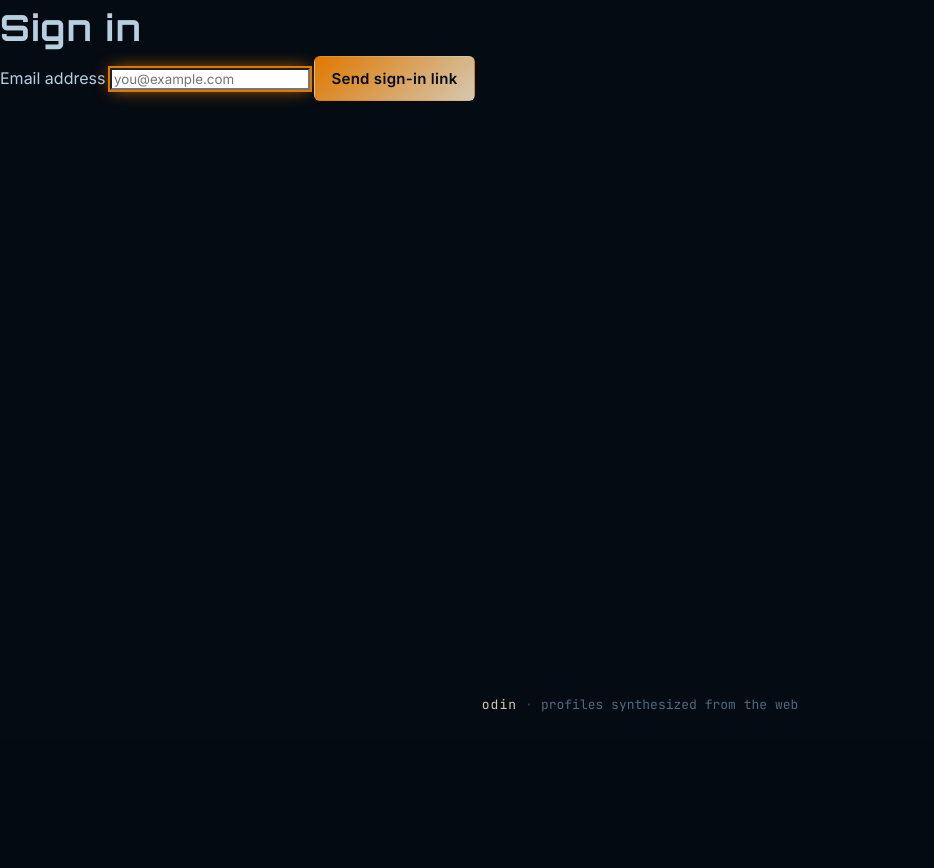
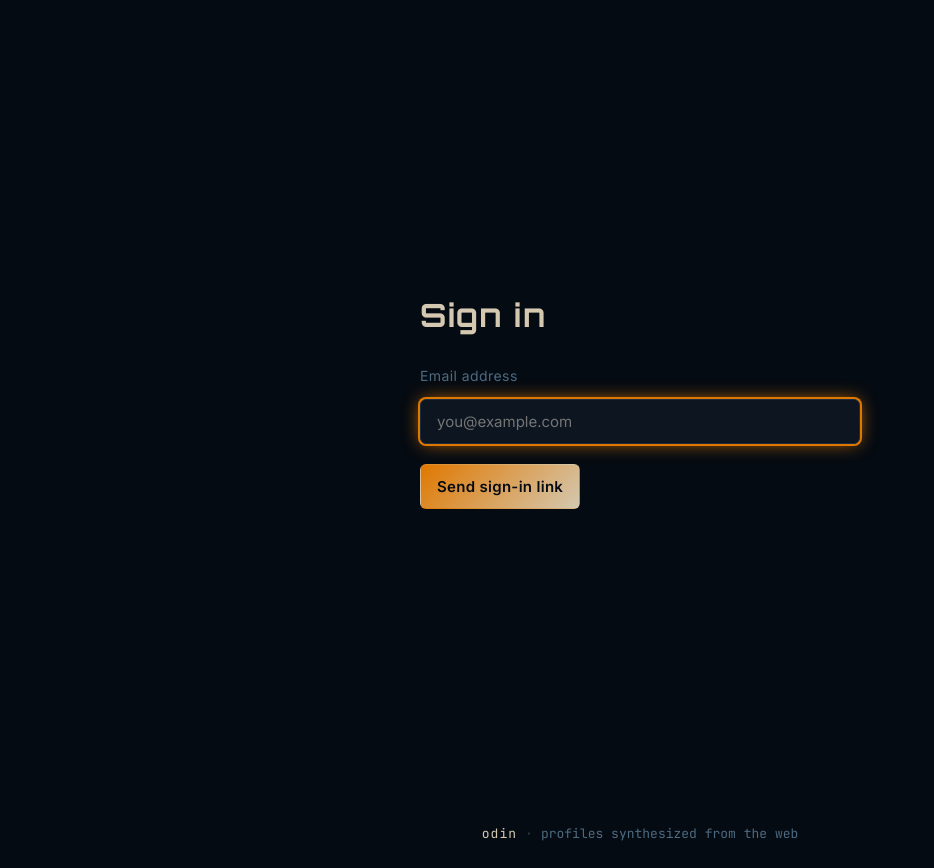
Before and after one commit to douglasryanadams/odin, a FastAPI app: page /login in a window 1280 px wide. Shown: the part 61-929 px from the top of the page, without its empty margins (0-934 px from the left). Before the commit the page ends 773 px from the top, so only its background shows below. Run offline with FastAPI, Linux system fonts and the light colour scheme; parts of the project's set-up code (start-up, migrations or seed data) failed here and were passed over.

Commit message:
Improves rate limiting UX and adds profile page quota display
- Redirect anonymous users from home page to /login when rate limited
- Show remaining quota in profile page header (hidden on first visit)
- Downgrade magic link log from INFO to DEBUG to keep tokens out of prod logs
- Add odin-valkey to test-integration Makefile target
- Add valkey.asyncio stub principle to CLAUDE.md
- Add display-borders prohibition to CLAUDE.md
- Update aws-setup.md with SES SMTP credential steps
- Fix sign-in page layout with centered card and column form

Co-Authored-By: Claude Sonnet 4.6 <noreply@anthropic.com>

```diff
--- a/src/odin/email.py
+++ b/src/odin/email.py
@@ -20,7 +20,7 @@ async def send_magic_link(to: str, link: str) -> None:
     if settings.smtp_host:
         await asyncio.to_thread(_send_smtp, to, link)
     else:
-        logger.info("magic link for {}: {}", to, link)
+        logger.debug("magic link for {}: {}", to, link)
 
 
 def _send_smtp(to: str, link: str) -> None:
--- a/src/odin/main.py
+++ b/src/odin/main.py
@@ -79,11 +79,11 @@ def _ip(request: Request) -> str:
     return request.client.host if request.client else ""
 
 
-@app.get("/", response_class=HTMLResponse)
+@app.get("/", response_class=HTMLResponse, response_model=None)
 async def index(
     request: Request,
     valkey_client: Annotated[Valkey, Depends(get_valkey_client)],
-) -> HTMLResponse:
+) -> HTMLResponse | RedirectResponse:
     """Render the home page; assign anonymous cookie on first visit."""
     user = auth.get_current_user(request)
     cookie_id = _anon_cookie_id(request)
@@ -91,6 +91,8 @@ async def index(
         valkey_client, user_email=user, cookie_id=cookie_id, ip_address=_ip(request)
     )
     limit = settings.auth_daily_limit if user else settings.anon_daily_limit
+    if not user and used >= limit:
+        return RedirectResponse("/login?reason=limit", status_code=302)
     resp = templates.TemplateResponse(
         request,
         "index.html",
@@ -110,11 +112,29 @@ def health() -> dict[str, str]:
 
 
 @app.get("/profile", response_class=HTMLResponse)
-async def profile_page(request: Request, q: str) -> HTMLResponse:
+async def profile_page(
+    request: Request,
+    q: str,
+    valkey_client: Annotated[Valkey, Depends(get_valkey_client)],
+) -> HTMLResponse:
     """Render the profile page; assign anonymous cookie on first visit."""
     user = auth.get_current_user(request)
     cookie_id = _anon_cookie_id(request)
-    resp = templates.TemplateResponse(request, "profile.html", {"query": q, "user": user})
+    used = await store.get_daily_count(
+        valkey_client, user_email=user, cookie_id=cookie_id, ip_address=_ip(request)
+    )
+    limit = settings.auth_daily_limit if user else settings.anon_daily_limit
+    resp = templates.TemplateResponse(
+        request,
+        "profile.html",
+        {
+            "query": q,
+            "user": user,
+            "used": used,
+            "limit": limit,
+            "auth_limit": settings.auth_daily_limit,
+        },
+    )
     if not request.cookies.get(_ANON_COOKIE):
         resp.set_cookie(
             _ANON_COOKIE, cookie_id, httponly=True, samesite="lax", max_age=_ANON_COOKIE_MAX_AGE
--- a/src/odin/static/css/odin.css
+++ b/src/odin/static/css/odin.css
@@ -422,6 +422,16 @@ p {
   .header-search {
     max-width: none;
   }
+}
+
+.header-quota {
+  font-size: 0.8125rem;
+  color: var(--text-muted);
+  white-space: nowrap;
+}
+
+.header-quota a {
+  color: var(--accent);
 }
 
 /* =========================================================================
@@ -1083,3 +1093,82 @@ p {
     grid-column: 3 / 4;
   }
 }
+
+/* =========================================================================
+   Auth (sign-in) page
+   ========================================================================= */
+
+.page-auth .site-main {
+  justify-content: center;
+  align-items: center;
+  padding: var(--sp-7) var(--sp-5);
+  min-height: 100vh;
+}
+
+.auth-section {
+  width: 100%;
+  max-width: 440px;
+  display: flex;
+  flex-direction: column;
+  gap: var(--sp-5);
+}
+
+.auth-section__heading {
+  font-size: 2rem;
+  color: var(--accent);
+}
+
+.auth-section__notice {
+  color: var(--text-muted);
+  font-size: 0.9375rem;
+  margin: 0;
+}
+
+.auth-section__confirm {
+  color: var(--text);
+  font-size: 0.9375rem;
+  margin: 0;
+  padding: var(--sp-4);
+  background: var(--surface-2);
+  border: 1px solid var(--border);
+  border-radius: var(--radius-sm);
+}
+
+.auth-section__error {
+  color: #e07850;
+  font-size: 0.9375rem;
+  margin: 0;
+}
+
+.auth-form {
+  display: flex;
+  flex-direction: column;
+  gap: var(--sp-3);
+}
+
+.auth-form__label {
+  font-size: 0.875rem;
+  color: var(--text-muted);
+  letter-spacing: 0.03em;
+}
+
+.auth-form__input {
+  width: 100%;
+  padding: var(--sp-3) var(--sp-4);
+  background: var(--surface);
+  border: 1px solid var(--border);
+  border-radius: var(--radius-sm);
+  color: var(--text);
+  font-size: 0.9375rem;
+  box-sizing: border-box;
+  transition: border-color var(--t-fast);
+}
+
+.auth-form__input:hover {
+  border-color: var(--text-muted);
+}
+
+.auth-form__submit {
+  align-self: flex-start;
+  margin-top: var(--sp-2);
+}
--- a/src/odin/templates/login.html
+++ b/src/odin/templates/login.html
@@ -1,5 +1,6 @@
 {% extends "_base.html" %}
 {% block title %}Sign in · Odin{% endblock %}
+{% block body_class %}page-auth{% endblock %}
 {% block content %}
   <section class="auth-section">
     <h1 class="auth-section__heading">Sign in</h1>
```
Also changed, not shown: CLAUDE.md (+4 -0 lines), docs/aws-setup.md (+73 -11 lines), src/odin/templates/profile.html (+7 -0 lines), tests/test_main.py (+25 -0 lines), 1 other file.
